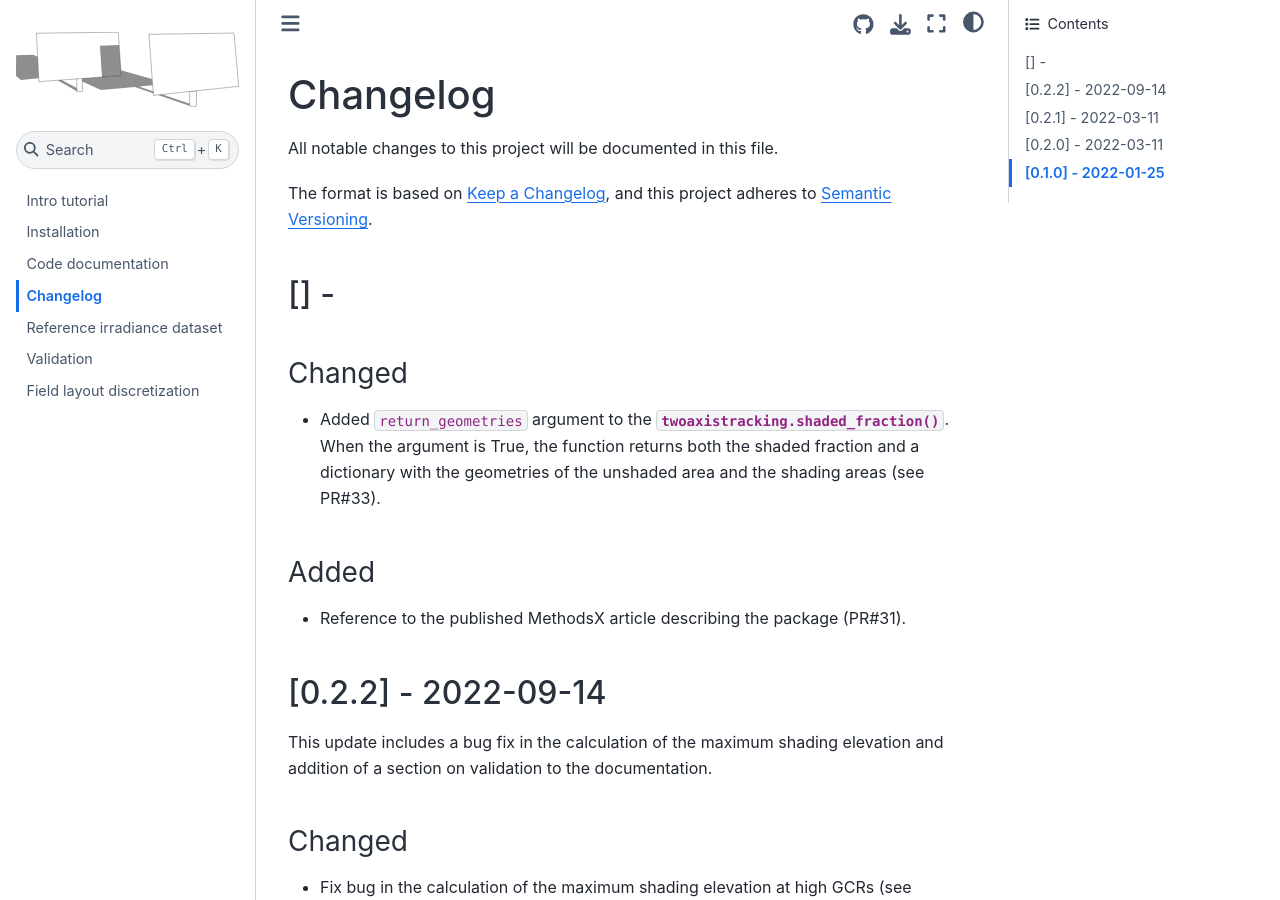
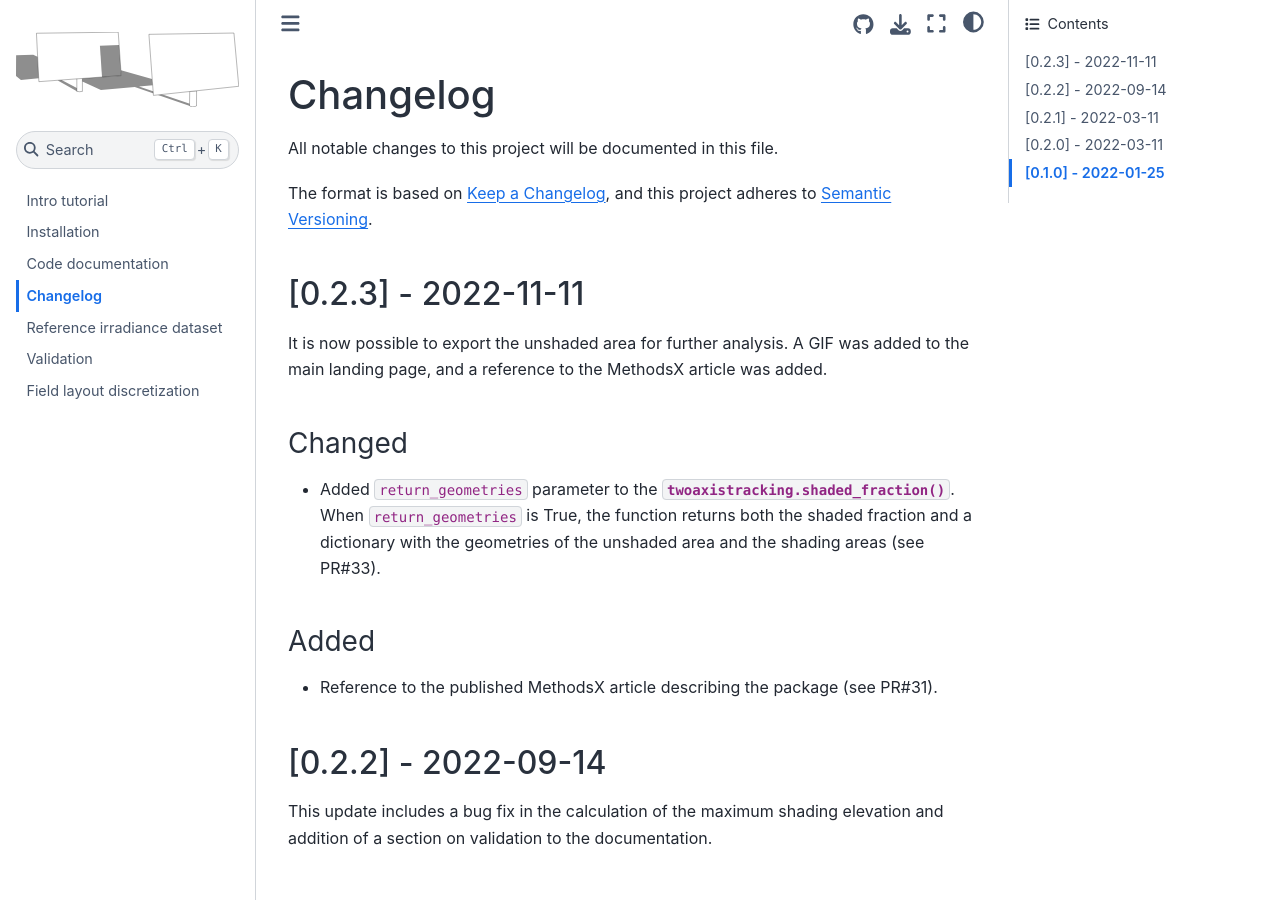
Before and after one commit to pvlib/twoaxistracking, a Sphinx documentation site: the page built from docs/source/whatsnew.md, in a window 1280 px wide and 900 px high. Built offline with Sphinx 7.4.7 and the Sphinx Book theme 1.1.4, drawn with Linux system fonts in a browser that asks for light colours.

Commit message:
Release version 0.2.3 (#35)
* Add version name / release date to whatsnew

* Update version number in setup.cfg

```diff
--- a/docs/source/whatsnew.md
+++ b/docs/source/whatsnew.md
@@ -4,15 +4,17 @@ All notable changes to this project will be documented in this file.
 The format is based on [Keep a Changelog](https://keepachangelog.com/en/1.0.0/),
 and this project adheres to [Semantic Versioning](https://semver.org/spec/v2.0.0.html).
 
-## [] -
+## [0.2.3] - 2022-11-11
+It is now possible to export the unshaded area for further analysis. A GIF was added to the
+main landing page, and a reference to the MethodsX article was added.
 
 ### Changed
-- Added ``return_geometries`` argument to the {py:func}`twoaxistracking.shaded_fraction`.
-  When the argument is True, the function returns both the shaded fraction and a dictionary
+- Added ``return_geometries`` parameter to the {py:func}`twoaxistracking.shaded_fraction`.
+  When ``return_geometries`` is True, the function returns both the shaded fraction and a dictionary
   with the geometries of the unshaded area and the shading areas (see PR#33).
 
 ### Added
-- Reference to the published MethodsX article describing the package (PR#31).
+- Reference to the published MethodsX article describing the package (see PR#31).
 
 
 ## [0.2.2] - 2022-09-14
--- a/setup.cfg
+++ b/setup.cfg
@@ -1,6 +1,6 @@
 [metadata]
 name = twoaxistracking
-version = 0.2.2
+version = 0.2.3
 author = 'Adam R. Jensen, Kevin Anderson'
 author_email = adam-r-j@hotmail.com
 description = twoaxistracking is a python package for simulating two-axis tracking solar collectors, particularly self-shading.
```
